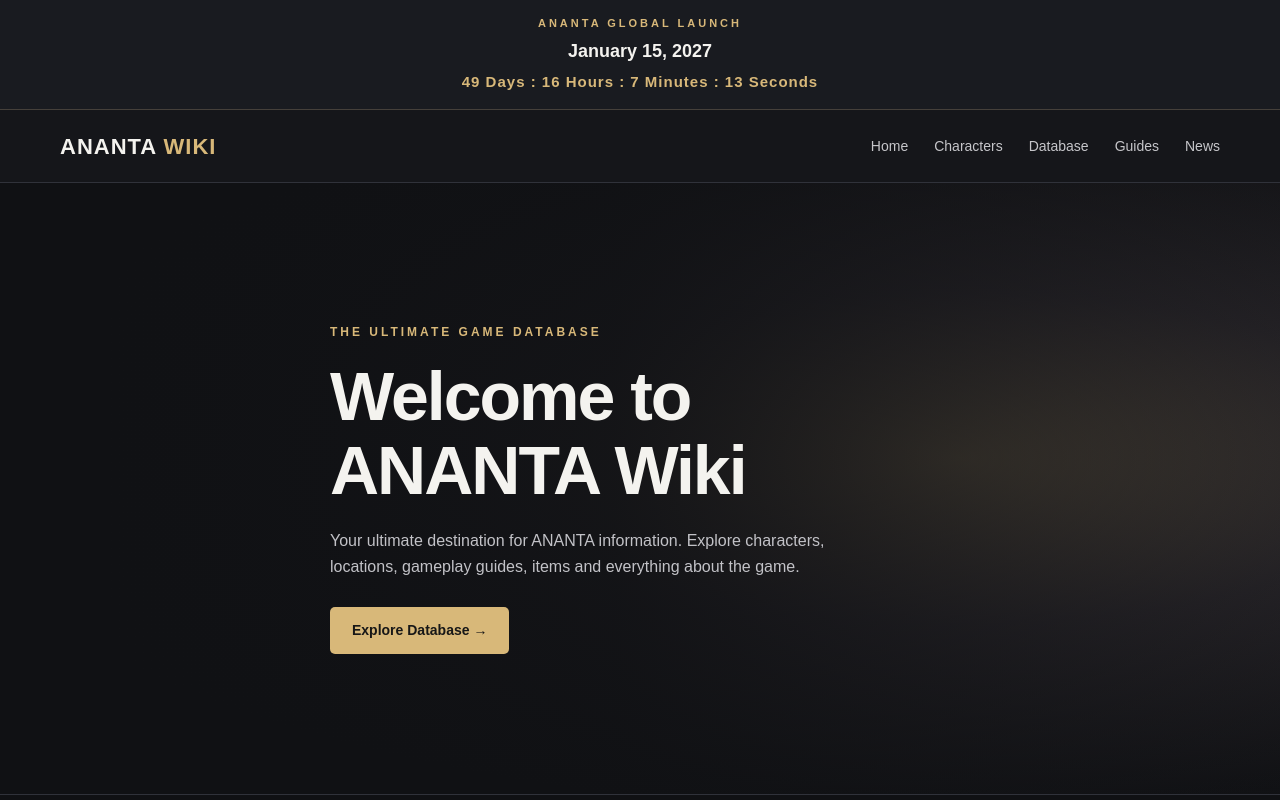
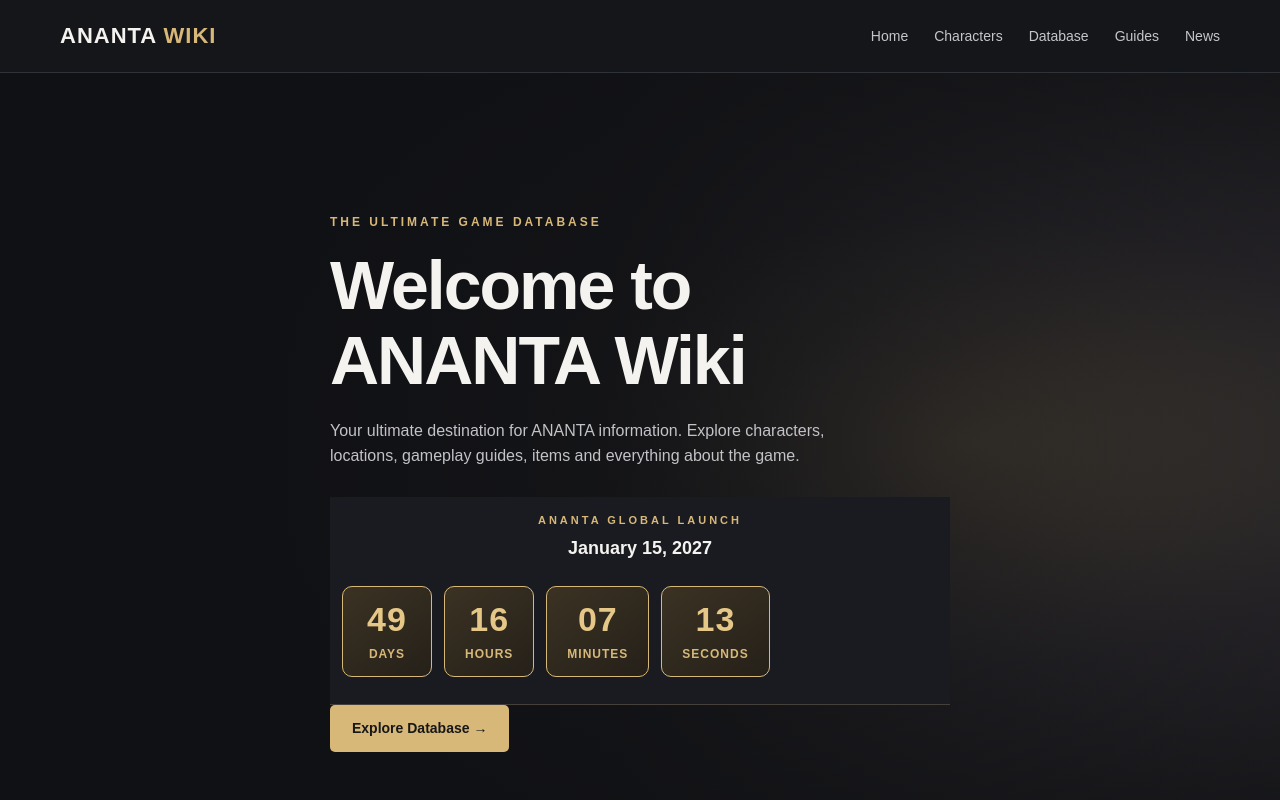
Before and after one commit to zoezhangoao-beep/ananta-wiki, a plain HTML site: page index.html in a window 1280 px wide. Shown: the top 800 px of the page. Drawn offline with Linux system fonts and the light colour scheme.

Commit message:
Update index.html

```diff
--- a/index.html
+++ b/index.html
@@ -59,6 +59,37 @@
   color: #d8b879;
   font-size: 15px;
   font-weight: bold;
+  letter-spacing: 1px;
+}
+    .countdown-grid {
+  display: flex;
+  gap: 12px;
+  margin: 24px 0 12px;
+  flex-wrap: wrap;
+}
+
+.countdown-box {
+  background: linear-gradient(145deg, #3b3223, #252019);
+  border: 1px solid #d8b879;
+  border-radius: 10px;
+  padding: 12px 20px;
+  text-align: center;
+  min-width: 90px;
+}
+
+.countdown-box strong {
+  display: block;
+  color: #e5c787;
+  font-size: 34px;
+  font-weight: 800;
+  line-height: 1.2;
+}
+
+.countdown-box span {
+  display: block;
+  color: #d8b879;
+  font-size: 12px;
+  margin-top: 5px;
   letter-spacing: 1px;
 }
     header {
@@ -282,16 +313,7 @@
 </head>
 
 <body>
-<div class="countdown-banner">
-  <div class="countdown-title">
-    ANANTA GLOBAL LAUNCH
-  </div>
-  <div class="countdown-date">
-    January 15, 2027
-  </div>
-  <div id="countdown">
-    Loading countdown...
-  </div>
+
 </div>
 <header>
   <div class="container navbar">
@@ -316,6 +338,40 @@
         Explore characters, locations, gameplay guides,
         items and everything about the game.
       </p>
+ <div class="countdown-banner">
+  <div class="countdown-title">
+    ANANTA GLOBAL LAUNCH
+  </div>
+
+  <div class="countdown-date">
+    January 15, 2027
+  </div>
+
+  <div id="countdown">
+    <div class="countdown-grid">
+      <div class="countdown-box">
+        <strong id="days">00</strong>
+        <span>DAYS</span>
+      </div>
+
+      <div class="countdown-box">
+        <strong id="hours">00</strong>
+        <span>HOURS</span>
+      </div>
+
+      <div class="countdown-box">
+        <strong id="minutes">00</strong>
+        <span>MINUTES</span>
+      </div>
+
+      <div class="countdown-box">
+        <strong id="seconds">00</strong>
+        <span>SECONDS</span>
+      </div>
+    </div>
+  </div>
+</div>
+
 <a href="#database" class="button">Explore Database →</a>
     </div>
   </section>
@@ -447,10 +503,10 @@
   function updateCountdown() {
   const now = new Date().getTime();
   const distance = launchDate - now;
-    const display = document.getElementById("countdown");
 
   if (distance <= 0) {
-      display.textContent = "ANANTA IS NOW AVAILABLE!";
+    document.getElementById("countdown").textContent =
+      "ANANTA IS NOW AVAILABLE!";
     return;
   }
 
@@ -459,8 +515,10 @@
   const minutes = Math.floor((distance / (1000 * 60)) % 60);
   const seconds = Math.floor((distance / 1000) % 60);
 
-    display.textContent =
-      `${days} Days : ${hours} Hours : ${minutes} Minutes : ${seconds} Seconds`;
+  document.getElementById("days").textContent = String(days).padStart(2, "0");
+  document.getElementById("hours").textContent = String(hours).padStart(2, "0");
+  document.getElementById("minutes").textContent = String(minutes).padStart(2, "0");
+  document.getElementById("seconds").textContent = String(seconds).padStart(2, "0");
 }
 
   updateCountdown();
```
Lines whose indentation alone changed are shown as unchanged.
